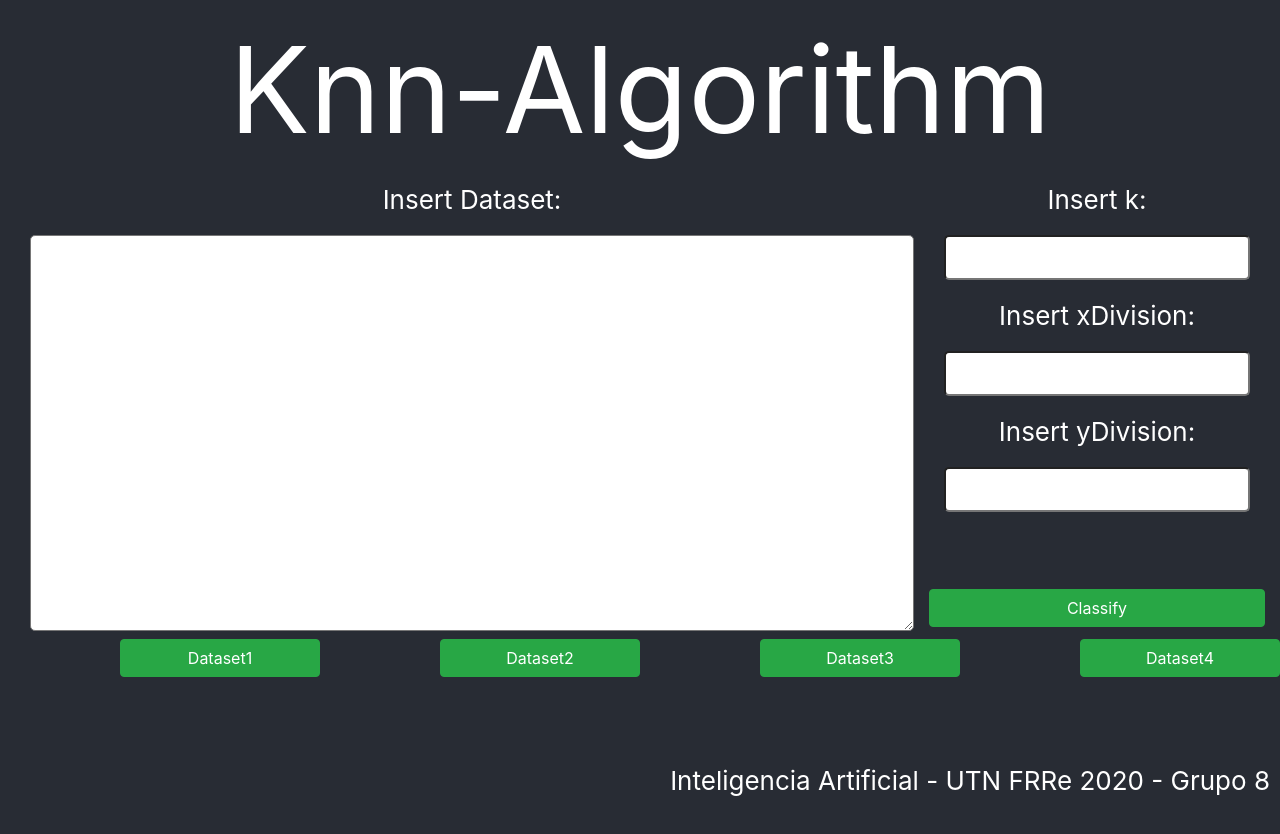
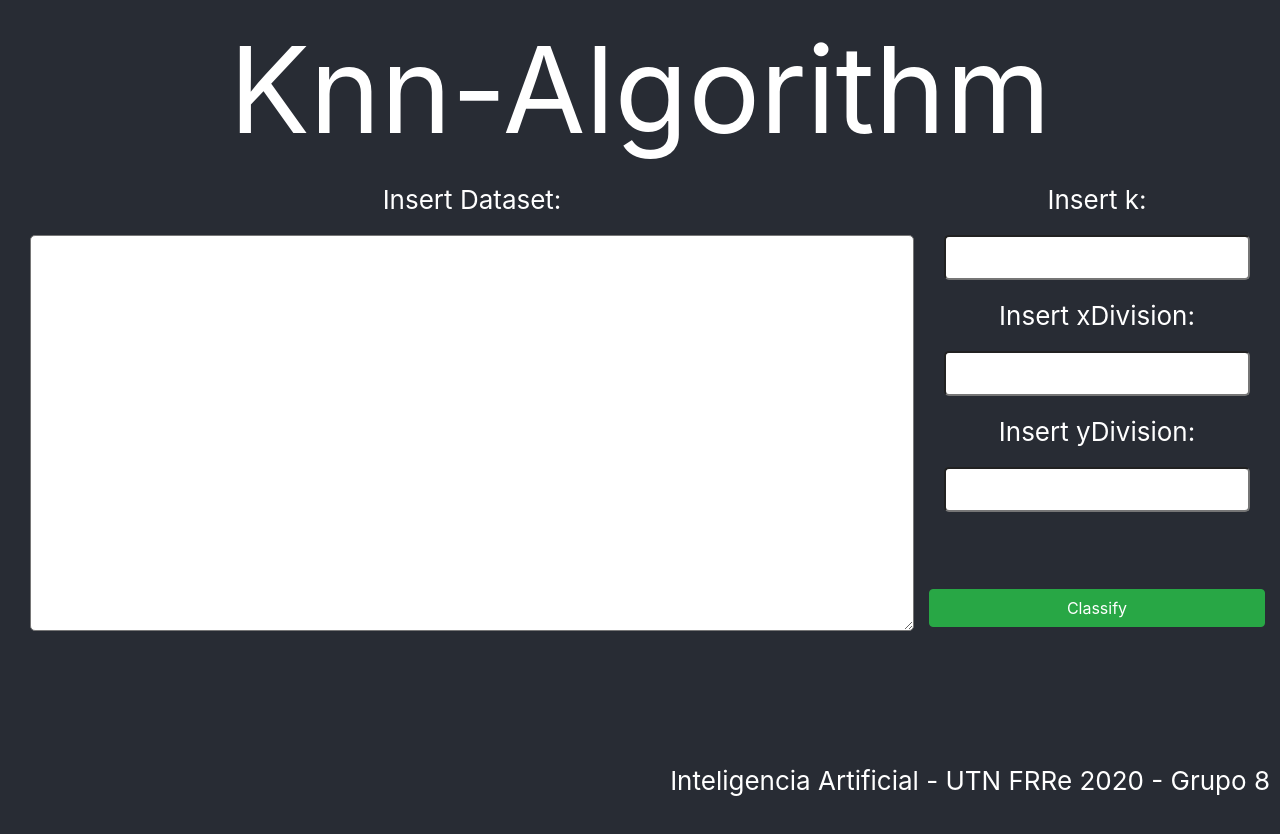
Before and after one commit to santisolis97/knn2020, a React (Create React App) app: page / in a window 1280 px wide. Shown: the top 834 px of the page. Built offline with nearby package versions, Linux system fonts and the light colour scheme.

Commit message:
Codigo comentado

```diff
--- a/src/App.js
+++ b/src/App.js
@@ -22,6 +22,7 @@ class App extends React.Component {
     this.handleSubmit = this.handleSubmit.bind(this);
   }
   componentDidMount() {
+    // Definimos los colores para las clases
     var colores = [
       "deepPink",
       "greenYellow",
@@ -38,6 +39,7 @@ class App extends React.Component {
     this.setState({ loading: false });
   }
 
+  //Con esta funcion lo que hacemos es convertir el csv ingresado en un array para luego convertirlo en Json
   csvToArray(strData, strDelimiter) {
     // Check to see if the delimiter is defined. If not,
     // then default to comma.
@@ -94,6 +96,7 @@ class App extends React.Component {
     // Return the parsed data.
     return arrData;
   }
+  //Aqui convertimos el Array armado anteriormente, finalmente en un JSON.
   csv2Json(csv) {
     var array = this.csvToArray(csv);
     var objArray = [];
@@ -110,13 +113,14 @@ class App extends React.Component {
 
     return str;
   }
-
+  // Con handleChange manejamos los cambios que se realizan en los valores de los inputs del formulario
   handleChange(event) {
     this.setState({ value: event.target.value });
     this.setState({ k: event.target.k });
     this.setState({ xDivision: event.target.xDivision });
     this.setState({ yDivision: event.target.yDivision });
   }
+  // Con addColor lo que hacemos es realizar un cambio en los elementos a graficar para añadirles un color dependiendo de a que clase pertenecen
   addColor(elements, clases) {
     for (var i = 0; i < elements.length; i++) {
       elements[i].clase = this.state.colores[clases.indexOf(elements[i].clase)];
@@ -126,7 +130,7 @@ class App extends React.Component {
     elementos = JSON.parse(elementos);
     return elementos;
   }
-
+  // En addClase realizamos el proceso inverso a addColor
   addClase(elements, clases) {
     for (var i = 0; i < elements.length; i++) {
       if (elements[i].clase === "deepPink") {
@@ -163,7 +167,7 @@ class App extends React.Component {
 
     return elements;
   }
-
+  // getUsedColors nos devuelve los colores utilizados(segun la cantidad de clases) para luego agregarlos a la tabla de referencia
   getUsedColors(clases) {
     var usedColors = [];
     for (var j = 0; j < clases.length; j++) {
@@ -171,16 +175,8 @@ class App extends React.Component {
     }
     return usedColors;
   }
-  loadDataset(x) {
-    if (x === 1) {
-    }
-    if (x === 2) {
-    }
-    if (x === 3) {
-    }
-    if (x === 4) {
-    }
-  }
+
+  // getClases nos devuelve todas las clases posibles a la q pertenece por lo menos un elemento del dataset.
   getClases(clases1, clases2) {
     var a = clases1.concat(clases2);
     var b = [];
@@ -191,10 +187,12 @@ class App extends React.Component {
     }
     return b;
   }
-
+  // Con handleSubmit manejamos la parte de cuando el boton se presiona y hay q calcular.
   handleSubmit(event) {
     event.preventDefault();
     this.setState({ loading: true });
+
+    //Aca preparamos los valores del formulario para poder hacer la llamada a la API.
     const dataxios = new FormData(event.target);
     var kValue = dataxios.get("kValue");
     this.setState({ kValue });
@@ -206,13 +204,15 @@ class App extends React.Component {
     csv = csv.replace("x2", "y");
     csv = csv.replace("Clase", "clase");
     csv = this.csv2Json(csv);
-    // console.log(csv);
-
-    // console.log(this.csv2Json(csv));
     var json = JSON.parse(csv);
     var data = JSON.stringify(json);
+
+    // Una vez preparados los valores de los parametros, lo que hacemos con este if es preguntar si el dataset con el que se esta
+    // realizando esta corrida es igual al dataset de la corrida anterior, para asi no volver a calcular el random para definir
+    // el conjunto training y el conjunto de test.
     if (this.state.value !== this.state.prevDataset) {
       this.setState({ prevDataset: this.state.value });
+      // Preparamos la config para la llamada
       var config = {
         method: "post",
         url: `https://ia-knn.herokuapp.com/api/ia-knn/v1/knn/calculate-grid?kValue=${kValue}&xDivision=${xDivision}&yDivision=${yDivision}`,
@@ -221,10 +221,11 @@ class App extends React.Component {
         },
         data: data,
       };
-      // console.log(json);
+      // Realizamos la llamada, con ayuda de la libreria Axios
       axios(config)
         .then((response) => {
           this.setState({ loading: false });
+          // Guardamos los elementos que nos devuelve la llamada (la grilla. los elementos de test calculados, y la coherencia de cada K)
           var gridElements = response.data.gridElements;
           var testElements = response.data.testElements;
           this.setState({ testElements, gridElements });
@@ -233,20 +234,22 @@ class App extends React.Component {
           var kFactors = response.data.kfactor;
 
           this.setState({ kFactors });
-          console.log("los kFactors son: ", this.state.kFactors);
+
+          // Procedemos a hallar la mayor coherencia
           var maxAccu = Math.max.apply(Math, this.state.kFactors);
           this.setState({ maxAccu });
-          console.log("la max Accu es: ", this.state.maxAccu);
+          // Aqui creamos un array "Maxs" donde almacenamos para que valores de K se obtiene el maximo de coherencia.
           var Maxs = [];
           for (var h = 0; h < this.state.kFactors.length; h++) {
             if (this.state.kFactors[h] === this.state.maxAccu) {
               Maxs.push(h + 1);
             }
           }
-          console.log("Los mejores k son: ", Maxs);
+          // Cortamos el array de las coherencias de los K a 10 para poder mostrarlos en una tabla
           kFactors = kFactors.slice(0, 10);
           this.setState({ kFactors });
 
+          // Aca ya pasamos a preparar los datos para el formato que deben tener para que parsee la libreria que grafica.
           var clases1 = [];
           for (var i = 0; i < testElements.length; i++) {
             if (!clases1.includes(testElements[i].clase)) {
@@ -277,13 +280,17 @@ class App extends React.Component {
           console.log(error);
         });
     } else {
-      console.log(this.state.kFactors);
+      // En el else tratamos el caso de cuando el dataset con el que se quiere realizar la corrida es el mismo con el cual se realizo la
+      // corrida anterior. Entonces no se vuelve a calcular el conjunto de test y de training
+
       var testElem = this.addClase(this.state.testEl, this.state.clases);
       var dataDraw = {
         dataSet: json,
         testElements: testElem,
       };
       console.log(dataDraw);
+      // Basicamente el proceso es el mismo que el anterior, con la diferencia de que el backend de esta llamada no vuelve a calcular
+      // los conjuntos de trainint y test.
       var configDraw = {
         method: "post",
         url: `https://ia-knn.herokuapp.com/api/ia-knn/v1/knn/draw-grid?kValue=${kValue}&xDivision=${xDivision}&yDivision=${yDivision}`,
@@ -385,40 +392,6 @@ class App extends React.Component {
                 </div>
               </div>
             </form>
-            <div className="row datasets">
-              <div className="col">
-                <button
-                  onClick={() => this.loadDataset(1)}
-                  className="dataset btn btn-success"
-                >
-                  Dataset1
-                </button>
-              </div>
-              <div className="col">
-                <button
-                  onClick={() => this.loadDataset(2)}
-                  className="dataset btn btn-success"
-                >
-                  Dataset2
-                </button>
-              </div>
-              <div className="col">
-                <button
-                  onClick={() => this.loadDataset(3)}
-                  className="dataset btn btn-success"
-                >
-                  Dataset3
-                </button>
-              </div>
-              <div className="col">
-                <button
-                  onClick={() => this.loadDataset(4)}
-                  className="dataset btn btn-success"
-                >
-                  Dataset4
-                </button>
-              </div>
-            </div>
           </div>
 
           <div id="wrapper" className="container">
@@ -482,7 +455,10 @@ class App extends React.Component {
                   {this.state.Maxs.map((value, i) => {
                     return (
                       <b key={i}>
-                        k = <span className="verde">{value}</span>
+                        k ={" "}
+                        <span className="verde">
+                          {value}({this.state.maxAccu})
+                        </span>
                         {this.state.Maxs[i + 1] ? ", " : ". "}
                       </b>
                     );
```
Also changed, not shown: src/datasets/dataset1.txt.
